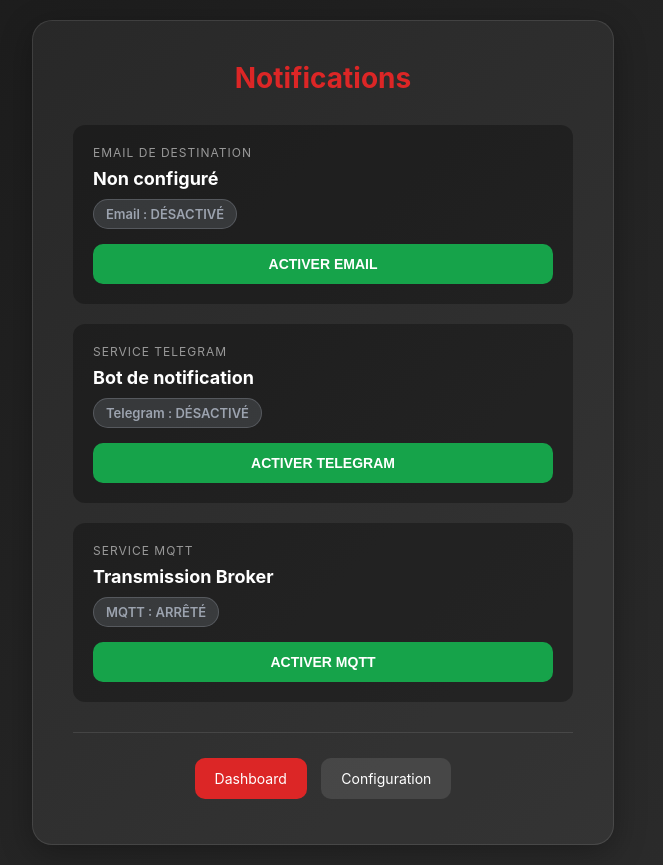
After one commit to infrarik/teslamatemail, a PHP site: page /teslanotif.php in a window 1280 px wide. The commit adds this page. Shown: the whole page, without its empty margins (317-980 px from the left). Run offline with PHP 8.4, Linux system fonts and the light colour scheme.

Commit message:
Add files via upload

```diff
--- a/www/tesla.php
+++ b/www/tesla.php
@@ -103,7 +103,11 @@ try {
                 <div class="w-10"></div>
                 <div class="flex-1 flex justify-center items-center gap-4">
                   <a href="teslamap.php" class="p-2 bg-gray-700 hover:bg-gray-600 rounded-lg transition-colors"><svg class="w-5 h-5 text-gray-300" fill="none" stroke="currentColor" viewBox="0 0 24 24"><path stroke-linecap="round" stroke-linejoin="round" stroke-width="2" d="M9 20l-5.447-2.724A2 2 0 013 15.488V5.13a2 2 0 011.106-1.789L9 1m0 19v-19m0 19l6-3m-6-16l6 3m0 0l5.447-2.724A2 2 0 0121 4.512v10.358a2 2 0 01-1.106 1.789L15 20m0-19v19"></path></svg></a>
-                  <a href="teslamail.php" class="p-2 bg-gray-700 hover:bg-gray-600 rounded-lg transition-colors"><svg class="w-5 h-5 text-gray-300" fill="none" stroke="currentColor" viewBox="0 0 24 24"><path stroke-linecap="round" stroke-linejoin="round" stroke-width="2" d="M3 8l7.89 5.26a2 2 0 002.22 0L21 8M5 19h14a2 2 0 002-2V7a2 2 0 00-2-2H5a2 2 0 00-2 2v10a2 2 0 002 2z"></path></svg></a>
+<a href="teslanotif.php" class="p-2 bg-gray-700 hover:bg-gray-600 rounded-lg transition-colors">
+    <svg class="w-5 h-5 text-gray-300" fill="none" stroke="currentColor" viewBox="0 0 24 24" xmlns="http://www.w3.org/2000/svg">
+        <path stroke-linecap="round" stroke-linejoin="round" stroke-width="2" d="M15 17h5l-1.405-1.405A2.032 2.032 0 0118 14.158V11a6.002 6.002 0 00-4-5.659V5a2 2 0 10-4 0v.341C7.67 6.165 6 8.388 6 11v3.159c0 .538-.214 1.055-.595 1.436L4 17h5m6 0v1a3 3 0 11-6 0v-1m6 0H9"></path>
+    </svg>
+</a>
                   <a href="teslacalcul.php" class="p-2 bg-gray-700 hover:bg-gray-600 rounded-lg transition-colors"><svg class="w-5 h-5 text-gray-300" fill="none" stroke="currentColor" viewBox="0 0 24 24"><path stroke-linecap="round" stroke-linejoin="round" stroke-width="2" d="M9 7h6m0 10v-3m-3 3h.01M9 17h.01M9 14h.01M12 14h.01M15 11h.01M12 11h.01M9 11h.01M7 21h10a2 2 0 002-2V5a2 2 0 00-2-2H7a2 2 0 00-2 2v14a2 2 0 002 2z"></path></svg></a>
                   <a href="teslaconf.php" class="p-2 bg-gray-700 hover:bg-gray-600 rounded-lg transition-colors"><svg class="w-5 h-5 text-gray-300" fill="none" stroke="currentColor" viewBox="0 0 24 24"><path stroke-linecap="round" stroke-linejoin="round" stroke-width="2" d="M10.325 4.317c.426-1.756 2.924-1.756 3.35 0a1.724 1.724 0 002.573 1.066c1.543-.94 3.31.826 2.37 2.37a1.724 1.724 0 001.065 2.572c1.756.426 1.756 2.924 0 3.35a1.724 1.724 0 00-1.066 2.573c.94 1.543-.826 3.31-2.37 2.37a1.724 1.724 0 00-2.572 1.065c-.426 1.756-2.924 1.756-3.35 0a1.724 1.724 0 00-2.573-1.066c-1.543.94-3.31-.826-2.37-2.37a1.724 1.724 0 00-1.065-2.572c-1.756-.426-1.756-2.924 0-3.35a1.724 1.724 0 001.066-2.573c-.94-1.543.826-3.31 2.37-2.37.996.608 2.296.07 2.572-1.065z"></path></svg></a>
                 </div>
--- a/www/teslaconf.php
+++ b/www/teslaconf.php
@@ -111,7 +111,7 @@ if (isset($_POST['add_telegram_user'])) {
         </div>
         <div>
             <p class="text-orange-300 font-bold">Configuration enregistrée !</p>
-            <p class="text-orange-200/80 text-sm">Pensez à <a href="teslamail.php" class="underline font-bold hover:text-white transition-colors">activer les notifications</a> suite à ces changements.</p>
+            <p class="text-orange-200/80 text-sm">Pensez à <a href="teslanotif.php" class="underline font-bold hover:text-white transition-colors">activer les notifications</a> suite à ces changements.</p>
         </div>
     </div>
     <?php endif; ?>
--- /dev/null
+++ b/www/teslanotif.php
@@ -0,0 +1,136 @@
+<?php
+// --- CONFIGURATION ---
+$file = 'cgi-bin/setup';
+
+// 1. Initialisation des variables par défaut
+$config = [
+    'notification_email' => 'Non configuré',
+    'email_enabled' => 'False',
+    'mqtt_enabled' => 'False',
+    'telegram_enabled' => 'False' // Nouvelle variable
+];
+
+// 2. Traitement des changements d'état (POST)
+if ($_SERVER['REQUEST_METHOD'] === 'POST' && isset($_POST['toggle_type'])) {
+    if (file_exists($file)) {
+        $lines = file($file, FILE_IGNORE_NEW_LINES);
+        $type = $_POST['toggle_type']; // 'email_enabled', 'mqtt_enabled' ou 'telegram_enabled'
+        $current_val = $_POST['current_val'];
+        $new_val = ($current_val === 'True') ? 'False' : 'True';
+
+        $newLines = [];
+        $found = false;
+
+        foreach ($lines as $line) {
+            if (strpos(trim($line), $type . '=') === 0) {
+                $newLines[] = $type . '=' . $new_val;
+                $found = true;
+            } else {
+                $newLines[] = $line;
+            }
+        }
+        if (!$found) $newLines[] = $type . '=' . $new_val;
+
+        file_put_contents($file, implode("\n", $newLines));
+        header("Location: teslamail.php");
+        exit;
+    }
+}
+
+// 3. Lecture du fichier setup pour l'affichage
+if (file_exists($file)) {
+    $lines = file($file, FILE_IGNORE_NEW_LINES | FILE_SKIP_EMPTY_LINES);
+    foreach ($lines as $line) {
+        if (strpos(trim($line), '#') === 0) continue;
+
+        $parts = explode('=', $line, 2);
+        if (count($parts) === 2) {
+            $key = trim($parts[0]);
+            $val = trim($parts[1]);
+            $config[$key] = $val;
+        }
+    }
+}
+?>
+<!DOCTYPE html>
+<html lang="fr">
+<head>
+    <meta charset="UTF-8">
+    <meta name="viewport" content="width=device-width, initial-scale=1.0">
+    <title>Notifications - TeslaMate</title>
+    <style>
+        body { font-family: -apple-system, BlinkMacSystemFont, "Segoe UI", Roboto, sans-serif; background: linear-gradient(135deg, #1a1a1a 0%, #2d2d2d 100%); color: #fff; margin: 0; padding: 20px; min-height: 100vh; display: flex; align-items: center; justify-content: center; }
+        .container { background: rgba(255, 255, 255, 0.05); border-radius: 20px; padding: 40px; max-width: 500px; width: 100%; box-shadow: 0 8px 32px rgba(0, 0, 0, 0.3); border: 1px solid rgba(255, 255, 255, 0.1); }
+        h1 { margin: 0 0 30px 0; font-size: 28px; text-align: center; color: #dc2626; }
+        .info-block { background: rgba(0, 0, 0, 0.3); border-radius: 12px; padding: 20px; margin-bottom: 20px; }
+        .label { font-size: 12px; color: #999; margin-bottom: 8px; text-transform: uppercase; letter-spacing: 1px; }
+        .value { font-size: 18px; font-weight: bold; color: #fff; margin-bottom: 10px; }
+        .status { display: inline-block; padding: 6px 12px; border-radius: 20px; font-size: 13px; font-weight: 600; margin-bottom: 15px; }
+        .status.active { background: rgba(34, 197, 94, 0.2); color: #4ade80; border: 1px solid rgba(34, 197, 94, 0.3); }
+        .status.inactive { background: rgba(156, 163, 175, 0.2); color: #9ca3af; border: 1px solid rgba(156, 163, 175, 0.3); }
+        .footer { text-align: center; margin-top: 30px; padding-top: 20px; border-top: 1px solid rgba(255, 255, 255, 0.1); }
+        .link { display: inline-block; margin: 5px; padding: 12px 20px; background: rgba(255,255,255,0.1); color: white; text-decoration: none; border-radius: 10px; transition: 0.3s; font-size: 14px; }
+        .link:hover { background: rgba(255,255,255,0.2); }
+        .link.primary { background: #dc2626; }
+        .link.primary:hover { background: #b91c1c; }
+        .toggle-btn { width: 100%; padding: 12px; border: none; border-radius: 10px; color: white; font-size: 14px; font-weight: bold; cursor: pointer; transition: 0.3s; }
+        .btn-enable { background: #16a34a; }
+        .btn-disable { background: #4b5563; }
+    </style>
+</head>
+<body>
+    <div class="container">
+        <h1>Notifications</h1>
+
+        <div class="info-block">
+            <div class="label">Email de destination</div>
+            <div class="value"><?php echo htmlspecialchars($config['notification_email']); ?></div>
+            <span class="status <?php echo ($config['email_enabled'] === 'True') ? 'active' : 'inactive'; ?>">
+                Email : <?php echo ($config['email_enabled'] === 'True') ? 'ACTIVÉ' : 'DÉSACTIVÉ'; ?>
+            </span>
+            <form method="POST">
+                <input type="hidden" name="toggle_type" value="email_enabled">
+                <input type="hidden" name="current_val" value="<?php echo $config['email_enabled']; ?>">
+                <button type="submit" class="toggle-btn <?php echo ($config['email_enabled'] === 'True') ? 'btn-disable' : 'btn-enable'; ?>">
+                    <?php echo ($config['email_enabled'] === 'True') ? 'DÉSACTIVER EMAIL' : 'ACTIVER EMAIL'; ?>
+                </button>
+            </form>
+        </div>
+
+        <div class="info-block">
+            <div class="label">Service Telegram</div>
+            <div class="value">Bot de notification</div>
+            <span class="status <?php echo ($config['telegram_enabled'] === 'True') ? 'active' : 'inactive'; ?>">
+                Telegram : <?php echo ($config['telegram_enabled'] === 'True') ? 'ACTIVÉ' : 'DÉSACTIVÉ'; ?>
+            </span>
+            <form method="POST">
+                <input type="hidden" name="toggle_type" value="telegram_enabled">
+                <input type="hidden" name="current_val" value="<?php echo $config['telegram_enabled']; ?>">
+                <button type="submit" class="toggle-btn <?php echo ($config['telegram_enabled'] === 'True') ? 'btn-disable' : 'btn-enable'; ?>">
+                    <?php echo ($config['telegram_enabled'] === 'True') ? 'DÉSACTIVER TELEGRAM' : 'ACTIVER TELEGRAM'; ?>
+                </button>
+            </form>
+        </div>
+
+        <div class="info-block">
+            <div class="label">Service MQTT</div>
+            <div class="value">Transmission Broker</div>
+            <span class="status <?php echo ($config['mqtt_enabled'] === 'True') ? 'active' : 'inactive'; ?>">
+                MQTT : <?php echo ($config['mqtt_enabled'] === 'True') ? 'EN SERVICE' : 'ARRÊTÉ'; ?>
+            </span>
+            <form method="POST">
+                <input type="hidden" name="toggle_type" value="mqtt_enabled">
+                <input type="hidden" name="current_val" value="<?php echo $config['mqtt_enabled']; ?>">
+                <button type="submit" class="toggle-btn <?php echo ($config['mqtt_enabled'] === 'True') ? 'btn-disable' : 'btn-enable'; ?>">
+                    <?php echo ($config['mqtt_enabled'] === 'True') ? 'DÉSACTIVER MQTT' : 'ACTIVER MQTT'; ?>
+                </button>
+            </form>
+        </div>
+
+        <div class="footer">
+            <a href="tesla.php" class="link primary">Dashboard</a>
+            <a href="teslaconf.php" class="link">Configuration</a>
+        </div>
+    </div>
+</body>
+</html>
```
